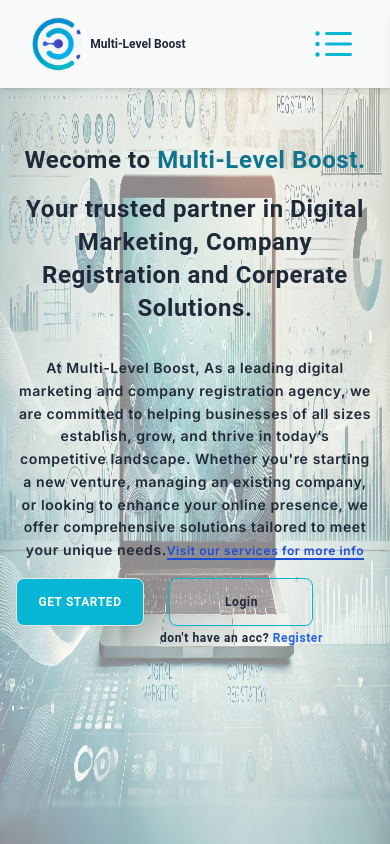
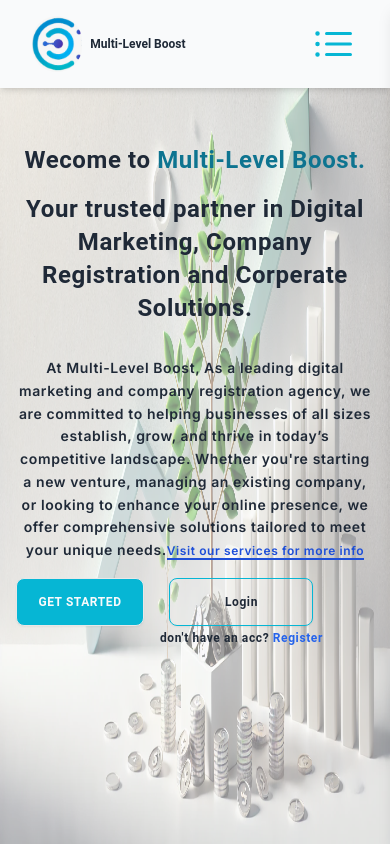
Before and after one commit to elijahkelechi/mlb_frontend, a React (Vite) app: page / in a window 390 px wide. Shown: the top 844 px of the page. Built offline with nearby package versions, Linux system fonts and the light colour scheme.

Commit message:
I commit

```diff
--- a/src/pages/Home.jsx
+++ b/src/pages/Home.jsx
@@ -1,4 +1,5 @@
 import React, { useState } from "react";
+import landingImage1 from "../assets/landingImage1.webp";
 import landingImage from "../assets/landingImage.webp";
 import { Link, Navigate } from "react-router";
 import { useNavigate } from "react-router";
@@ -108,8 +109,13 @@
           transition={{ duration: 1, ease: "easeInOut" }}
         >
           <img
-            className="bg-cover h-full w-full"
+            className="hidden md:flex bg-cover h-full w-full"
             src={landingImage}
+            alt="Landing"
+          />
+          <img
+            className="flex md:hidden bg-cover h-full w-full"
+            src={landingImage1}
             alt="Landing"
           />
         </motion.div>
```
